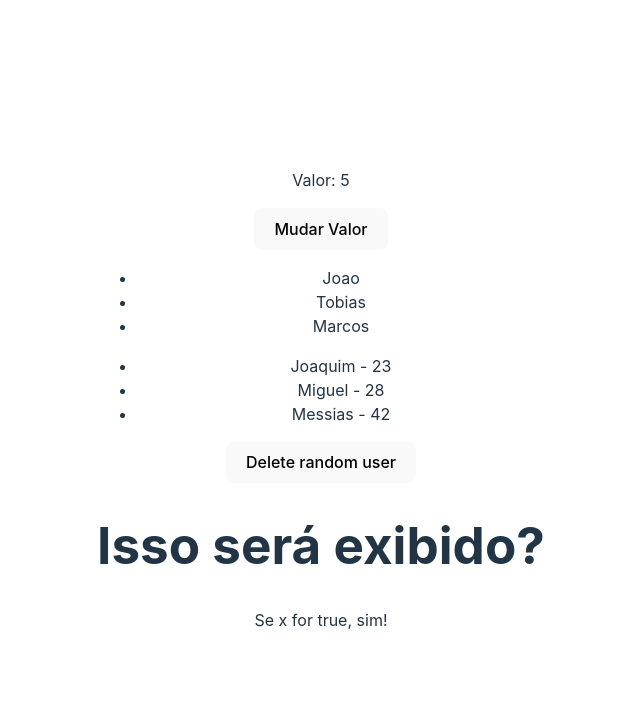
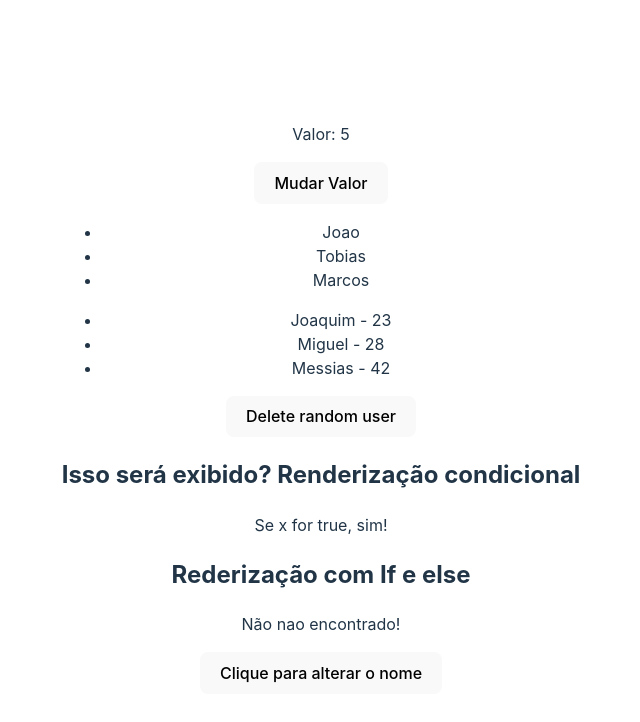
Before and after one commit to Dev-Organizada/React, a React (Vite) app in the folder introducao/introduction-react/: page / in a window 1280 px wide. Shown: the top 722 px of the page, without its empty margins (319-959 px from the left). Built offline with nearby package versions, Linux system fonts and the light colour scheme.

Commit message:
Renderização

```diff
--- a/introducao/introduction-react/src/components/ConditionalRender.jsx
+++ b/introducao/introduction-react/src/components/ConditionalRender.jsx
@@ -2,11 +2,24 @@ import { useState } from "react"
 
 const ConditionalRender = () => {
     const [x] = useState(true)
+    const [name, setName] = useState("Mateus")
 
   return (
     <div>
-        <h1>Isso será exibido?</h1>
-        {x && <p>Se x for true, sim!</p>}
+      <h2>Isso será exibido? Renderização condicional</h2>
+      {x && <p>Se x for true, sim!</p>}
+
+      <h2>Rederização com If e else</h2>
+      {name === "Joao" ? ( //if
+        <div>
+          <p>O Nome é Joao</p>
+        </div>
+      ) : ( //else
+        <div>
+          <p>Não nao encontrado!</p>
+        </div>
+      )}
+      <button onClick={() => setName("Joao")}>Clique para alterar o nome</button>
     </div>
   )
 }
--- a/introducao/introduction-react/src/components/ListRender.jsx
+++ b/introducao/introduction-react/src/components/ListRender.jsx
@@ -11,7 +11,7 @@ const ListRender = () => {
     ])
 
     const deleteRandom = () => {
-        const randomNumber = Math.floor(Math.random() * 4) //gera um numero aleatorio de acordo com o tamanho da lista de users
+        const randomNumber = Math.floor(Math.random() * list.length) //gera um numero aleatorio de acordo com o tamanho da lista de users
 
         setUsers((prevUsers) => {
             return prevUsers.filter((user) => randomNumber !== user.id)
@@ -36,6 +36,7 @@ const ListRender = () => {
 
         <button onClick={deleteRandom}>Delete random user</button>
 
+
     </div>
   )
 }
```
Also changed, not shown: 1 other file (tests, documents, lock files or other folders).
